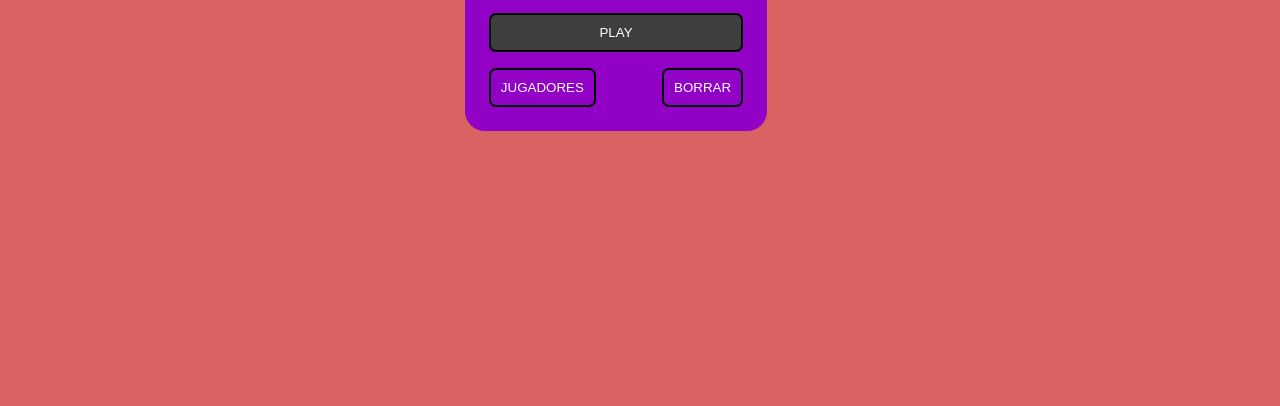
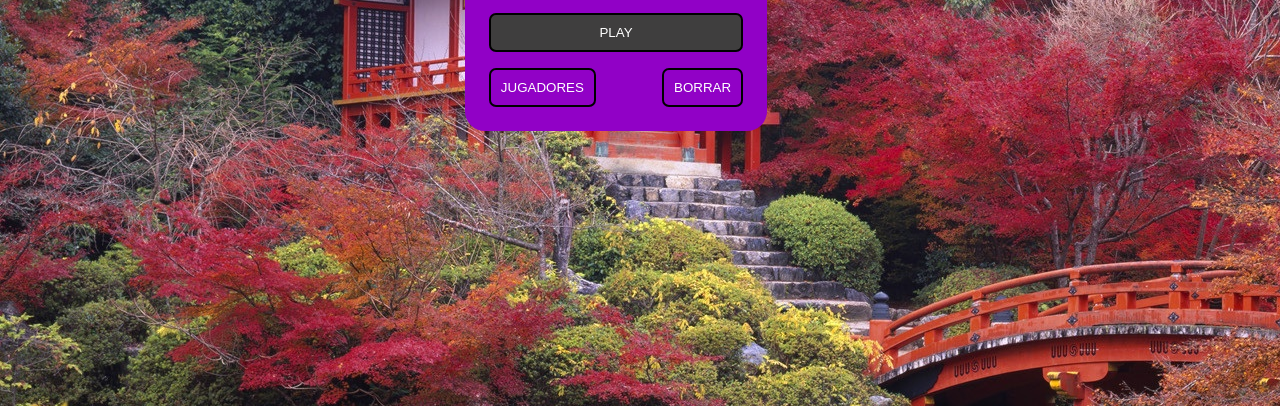
Before and after one commit to rodigo-moreno/nihongo-go, a plain HTML site: page index.html in a window 1280 px wide. Shown: the part 394-800 px from the top of the page. Drawn offline with nearby package versions, Linux system fonts and the light colour scheme; some packages are replaced by stand-ins of ours; files that its build step writes are made by us from their sources; the site is published under a folder, as on GitHub Pages, so addresses that start at the root find nothing; a script that the page names is missing.

Commit message:
cambio para imagenes

```diff
--- a/login.scss
+++ b/login.scss
@@ -14,7 +14,7 @@ body {
     display: flex;
     justify-content: center;
     align-items: center;
-    background-image: url("/img/kyoto.jpg");
+    background-image: url("./img/kyoto.jpg");
 }
 
 .flex__container{
```
